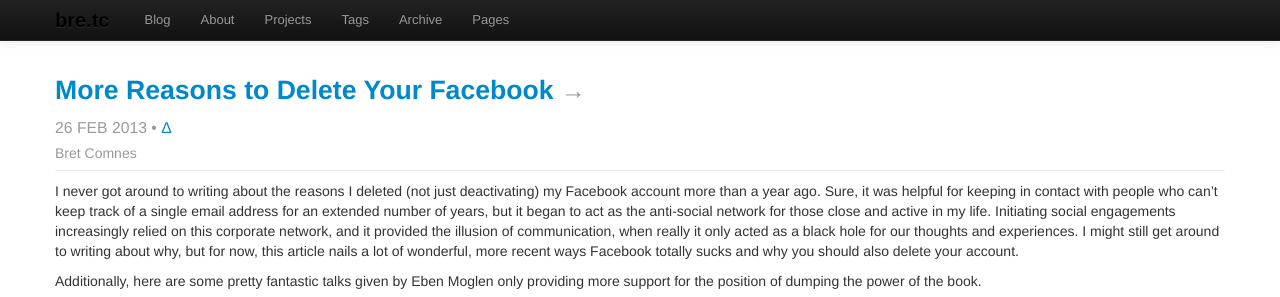
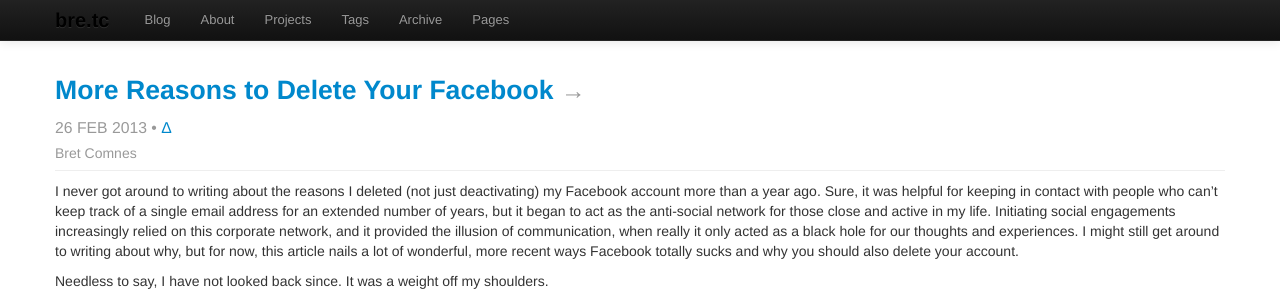
Before and after one commit to bcomnes/old-bret.io, a Jekyll site: the page built from _posts/2013-02-26-more-reason-to-delete-your-facebook.md, in a window 1280 px wide and 900 px high, cut to the strip 0-297 px from the top of the window. Built offline with Jekyll 4.4.1, drawn with Linux system fonts in a browser that asks for light colours; Markdown is read by kramdown in place of the engine named in the settings.

Commit message:
updated post with concluding remark

```diff
--- a/_posts/2013-02-26-more-reason-to-delete-your-facebook.md
+++ b/_posts/2013-02-26-more-reason-to-delete-your-facebook.md
@@ -10,6 +10,8 @@
 
 I never got around to writing about the reasons I deleted (not just deactivating) my Facebook account more than a year ago.  Sure, it was helpful for keeping in contact with people who can't keep track of a single email address for an extended number of years, but it began to act as the anti-social network for those close and active in my life.  Initiating social engagements increasingly relied on this corporate network, and it provided the illusion of communication, when really it only acted as a black hole for our thoughts and experiences.  I might still get around to writing about why, but for now, this article nails a lot of wonderful, more recent ways Facebook totally sucks and why you should also delete your account.
 
+Needless to say, I have not looked back since.  It was a weight off my shoulders.
+
 Additionally, here are some pretty fantastic talks given by Eben Moglen only providing more support for the position of dumping the power of the book.
 
 <div class="flex-video"><iframe width="560" height="315" src="https://www.youtube.com/embed/sKOk4Y4inVY?rel=0" frameborder="0" allowfullscreen></iframe></div>
```
